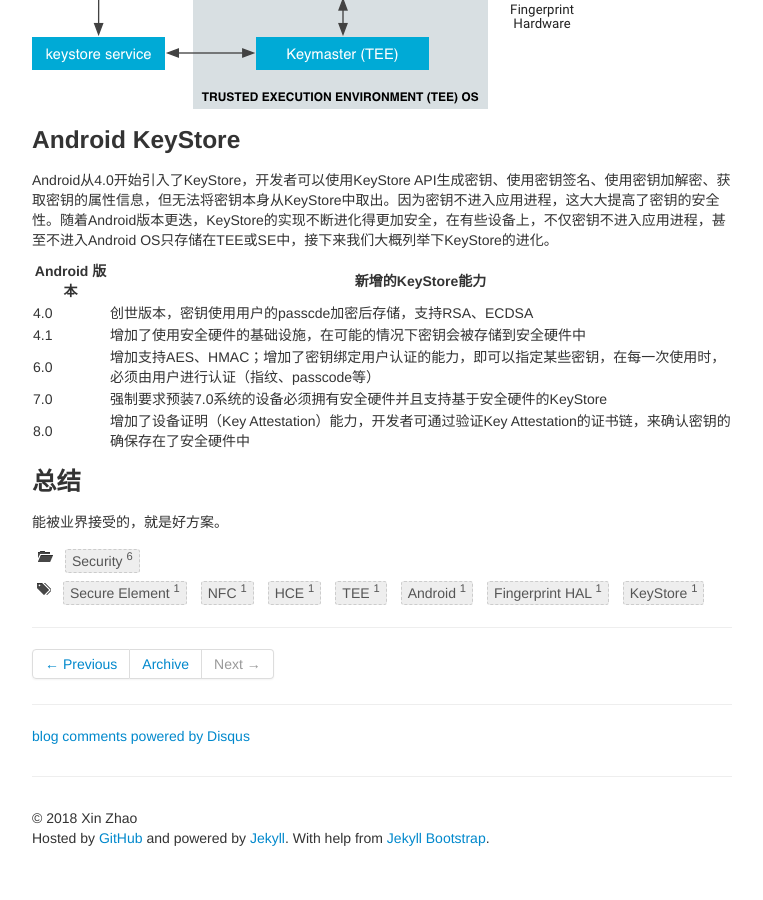
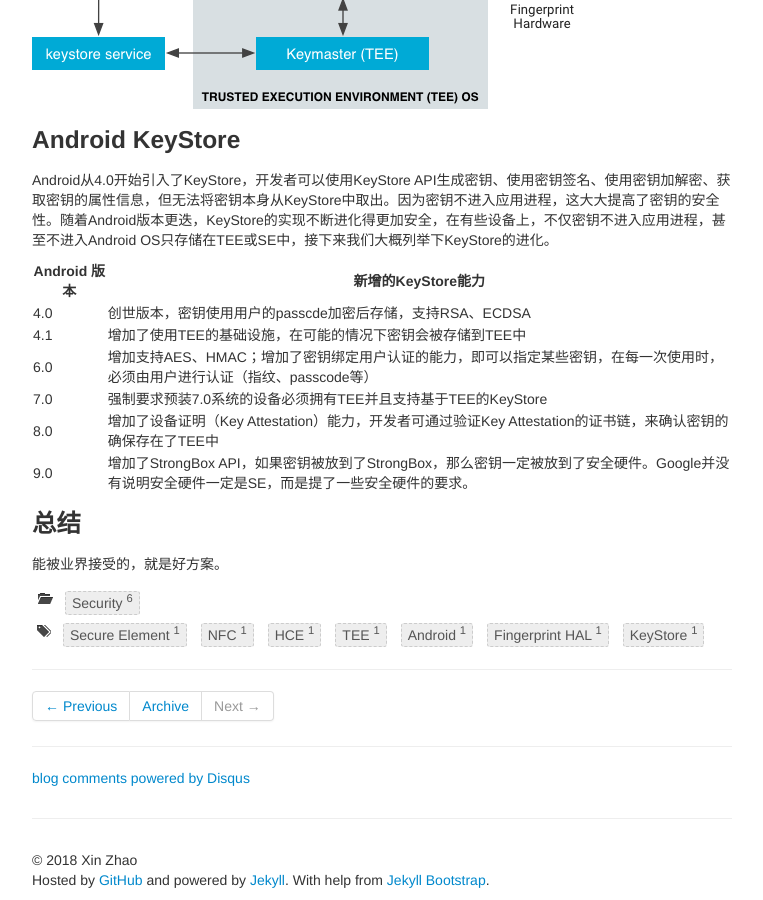
Before and after one commit to ZhaoX/zhaox.github.com, a Jekyll site: the page built from _posts/2018-06-08-from-se-to-keystore.md, in a window 1280 px wide and 900 px high, scrolled down 4585 px. Shown: the whole window, without its empty margins (258-1021 px from the left). Built offline with Jekyll 4.4.1, drawn with Linux system fonts in a browser that asks for light colours; comment, search, counter and statistics services are not loaded; before the commit the page ends 5443 px from its top, so only the background shows below that.

Commit message:
add android p strongbox

```diff
--- a/_posts/2018-06-08-from-se-to-keystore.md
+++ b/_posts/2018-06-08-from-se-to-keystore.md
@@ -98,10 +98,11 @@
 Android 版本 | 新增的KeyStore能力
 ----- | -----
 4.0 | 创世版本，密钥使用用户的passcde加密后存储，支持RSA、ECDSA
-4.1 | 增加了使用安全硬件的基础设施，在可能的情况下密钥会被存储到安全硬件中
+4.1 | 增加了使用TEE的基础设施，在可能的情况下密钥会被存储到TEE中
 6.0 | 增加支持AES、HMAC；增加了密钥绑定用户认证的能力，即可以指定某些密钥，在每一次使用时，必须由用户进行认证（指纹、passcode等）
-7.0 | 强制要求预装7.0系统的设备必须拥有安全硬件并且支持基于安全硬件的KeyStore
-8.0 | 增加了设备证明（Key Attestation）能力，开发者可通过验证Key Attestation的证书链，来确认密钥的确保存在了安全硬件中
+7.0 | 强制要求预装7.0系统的设备必须拥有TEE并且支持基于TEE的KeyStore
+8.0 | 增加了设备证明（Key Attestation）能力，开发者可通过验证Key Attestation的证书链，来确认密钥的确保存在了TEE中
+9.0 | 增加了StrongBox API，如果密钥被放到了StrongBox，那么密钥一定被放到了安全硬件。Google并没有说明安全硬件一定是SE，而是提了一些安全硬件的要求。
 
 ### 总结
 
```
